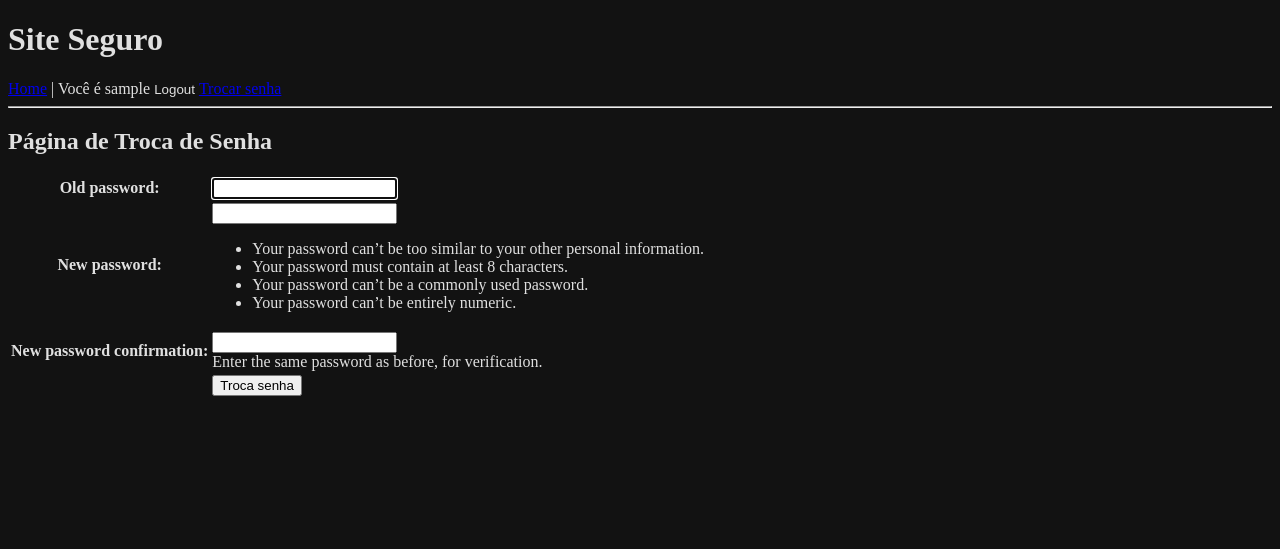
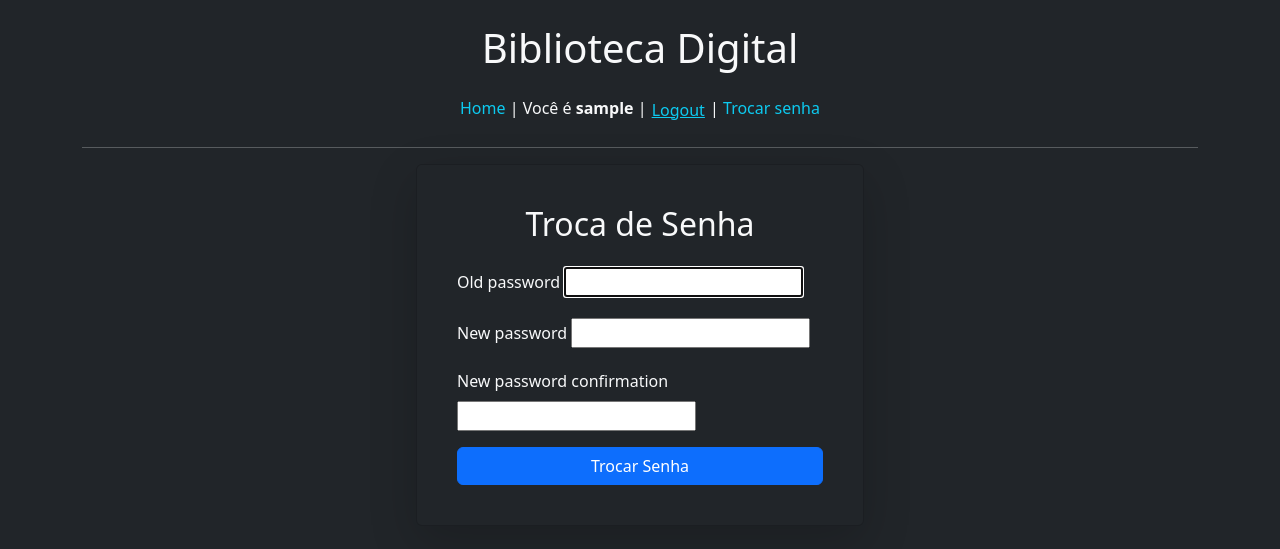
Before and after one commit to arthurprioli/trabalho1-progweb, a Django app: page /seguranca/passwordChange/ in a window 1280 px wide. Shown: the top 549 px of the page. Run offline with Django 5.2, Linux system fonts and the light colour scheme; the visitor is signed in with stand-in values (Sample User, id 1).

Commit message:
Embeleza as telas de login/registro

```diff
--- a/listador_jogos/jogos/templates/seguranca/base.html
+++ b/listador_jogos/jogos/templates/seguranca/base.html
@@ -1,31 +1,44 @@
 {% load static %}
 <!DOCTYPE html>
-<html>
+<html lang="pt-BR">
 <head>
   <meta charset="UTF-8">
   <title>{% block title %}{% endblock %}</title>
-<link rel="stylesheet"
- href="{% static 'css/style.css' %}">
+
+  <!-- Bootstrap CSS -->
+  <link href="https://cdn.jsdelivr.net/npm/bootstrap@5.3.2/dist/css/bootstrap.min.css" rel="stylesheet">
+
+  <!-- Custom dark theme -->
+  <link rel="stylesheet" href="{% static 'css/style.css' %}">
 </head>
-<body>
-<h1>Site Seguro</h1>
-<div>
-    <a href="{% url 'jogos:home-jogos'%}">Home</a>
-    | Você é {% firstof user.username "visitante" %}
+<body class="bg-dark text-light">
+  <div class="container py-4">
+    <h1 class="text-center mb-4">Biblioteca Digital</h1>
+
+    <nav class="mb-4 text-center">
+      <a href="{% url 'jogos:home-jogos' %}" class="text-decoration-none text-info">Home</a>
+      | Você é <span class="fw-bold">{% firstof user.username "visitante" %}</span>
+
       {% if not user.is_authenticated %}
-    | <a href="{% url 'register' %}">Registrar</a>
-    | <a href="{% url 'login' %}?next={% url 'user-page' %}">Login</a>
+        | <a href="{% url 'register' %}" class="text-decoration-none text-info">Registrar</a>
+        | <a href="{% url 'login' %}?next={% url 'user-page' %}" class="text-decoration-none text-info">Login</a>
       {% else %}
-        <form method="post" action="{% url 'logout' %}" style="display:inline">
+        | <form method="post" action="{% url 'logout' %}" class="d-inline">
             {% csrf_token %}
-            <button type="submit" style="background:none;border:none;padding:0;color:inherit;cursor:pointer">
-            Logout
-            </button>
+            <button type="submit" class="btn btn-link p-0 text-info">Logout</button>
           </form>
-      <a href="{% url 'password-change' %}">Trocar senha</a>
+        | <a href="{% url 'password-change' %}" class="text-decoration-none text-info">Trocar senha</a>
       {% endif %}
+    </nav>
+
+    <hr class="border-light">
+
+    <main>
+      {% block content %}{% endblock %}
+    </main>
   </div>
-<hr>
-{% block content %}{% endblock %}
+
+  <!-- Bootstrap JS (optional, for dropdowns, modals, etc.) -->
+  <script src="https://cdn.jsdelivr.net/npm/bootstrap@5.3.2/dist/js/bootstrap.bundle.min.js"></script>
 </body>
 </html>
--- a/listador_jogos/jogos/templates/seguranca/passwordChangeForm.html
+++ b/listador_jogos/jogos/templates/seguranca/passwordChangeForm.html
@@ -1,15 +1,36 @@
 {% extends 'seguranca/base.html' %}
 {% block title %}Troca Senha{% endblock %}
+
 {% block content %}
-<h2>Página de Troca de Senha</h2>
-<form method="post">
-{% csrf_token %}
-<table class="formulario">
-{{ form.as_table }}
-<tr>
-<td></td>
-<td><input type="submit" value="Troca senha"></td>
-</tr>
-</table>
-</form>
+<div class="d-flex justify-content-center">
+  <div class="card bg-dark text-light shadow-lg p-4" style="width: 28rem;">
+    <div class="card-body">
+      <h2 class="card-title text-center mb-4">Troca de Senha</h2>
+
+      <form method="post" novalidate>
+        {% csrf_token %}
+
+        {% for field in form %}
+          <div class="mb-3">
+            <label for="{{ field.id_for_label }}" class="form-label">{{ field.label }}</label>
+            {{ field }}
+            {% if field.errors %}
+              <div class="text-danger small">
+                {{ field.errors|striptags }}
+              </div>
+            {% endif %}
+          </div>
+        {% endfor %}
+
+        {% if form.non_field_errors %}
+          <div class="alert alert-danger">
+            {{ form.non_field_errors }}
+          </div>
+        {% endif %}
+
+        <button type="submit" class="btn btn-primary w-100">Trocar Senha</button>
+      </form>
+    </div>
+  </div>
+</div>
 {% endblock %}
--- a/listador_jogos/listador_jogos/urls.py
+++ b/listador_jogos/listador_jogos/urls.py
@@ -25,6 +25,7 @@ from django.contrib.auth.views import LoginView, LogoutView
 from . import views
 
 urlpatterns = [
+    path('', views.jogosView, name='home'),
     path('admin/', admin.site.urls),
     path('jogos/', include('jogos.urls')),
     path('accounts/', include('django.contrib.auth.urls')),
@@ -38,7 +39,7 @@ urlpatterns = [
         template_name="seguranca/passwordChangeForm.html",
         success_url=reverse_lazy('password-change-done')
     ), name='password-change'),
-    path('seguranca/passwordChangeDone/', PasswordChangeView.as_view(
+    path('seguranca/passwordChangeDone/', PasswordChangeDoneView.as_view(
         template_name="seguranca/passwordChangeDone.html",
     ), name='password-change-done'),
     path('perfil/<int:pk>/',views.ProfileView.as_view(),name='perfil')]
--- a/listador_jogos/listador_jogos/views.py
+++ b/listador_jogos/listador_jogos/views.py
@@ -19,6 +19,9 @@ def register(request):
 def logout(req):
     return render(req, 'seguranca/logout.html')
 
+def jogosView(req):
+    return render(req, 'jogos/listaJogos.html')
+
 @login_required
 def UserPageView(req):
     return render(req, 'seguranca/userPage.html')
```
Also changed, not shown: listador_jogos/jogos/templates/seguranca/login.html (+32 -11 lines), listador_jogos/jogos/templates/seguranca/passwordChangeDone.html (+16 -2 lines), listador_jogos/jogos/templates/seguranca/register.html (+31 -10 lines), listador_jogos/jogos/templates/seguranca/userPage.html (+9 -3 lines). Lines whose indentation alone changed are shown as unchanged.
